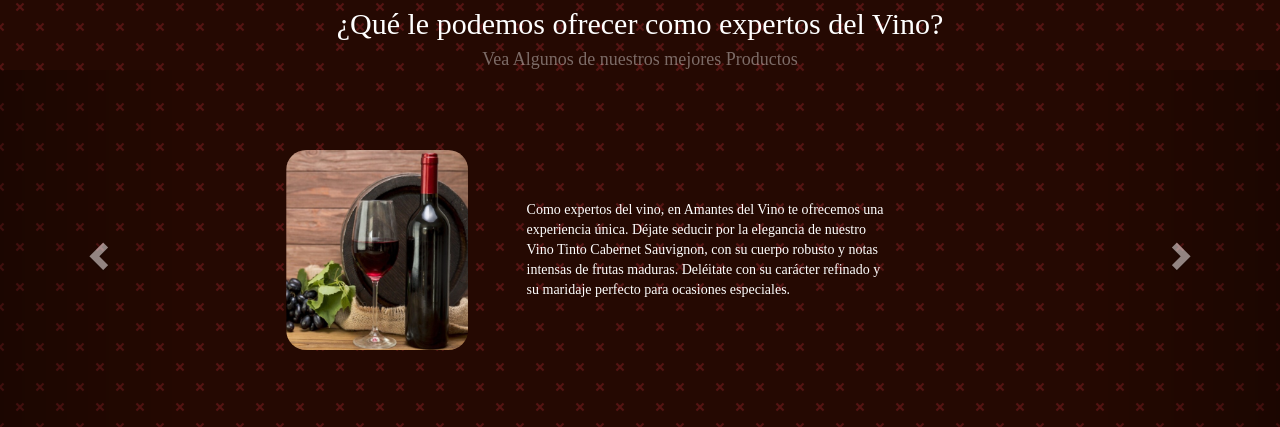
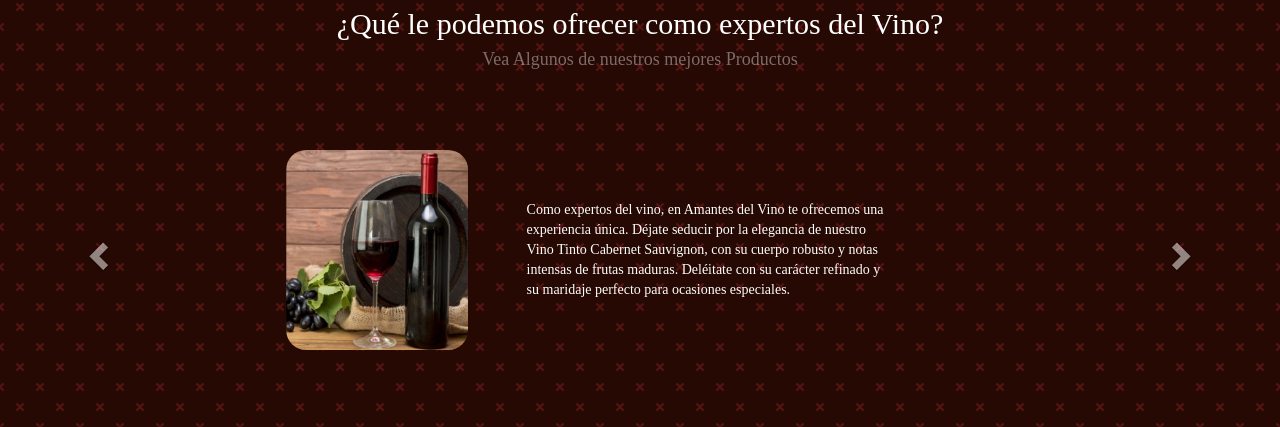
Before and after one commit to MZuran/Amantes-Del-Vino, a website: page index.html in a window 1280 px wide. Shown: the part 649-1076 px from the top of the page. Drawn offline with nearby package versions, Linux system fonts and the light colour scheme; a web font is replaced by a local one.

Commit message:
Quitado degradado de carrusel. Añadido fondo de home

```diff
--- a/index.html
+++ b/index.html
@@ -94,7 +94,7 @@
       </div>
       <!-- End of Collapsible Menu -->
     </header>
-    <main>
+    <main class="wavy-background">
       <section class="customRow main-object-center" id="main-page-section">
         <div class="max-width-three-hundred-pixels">
           <img
--- a/scss/components/carousel.scss
+++ b/scss/components/carousel.scss
@@ -1,3 +1,7 @@
 .minimum-height-carousel {
     min-height: 775px;
 }
+
+.carousel-control {
+    background-image: none !important;
+}
--- a/scss/pages/home.scss
+++ b/scss/pages/home.scss
@@ -10,6 +10,10 @@
 #main-page-section {
   height: auto;
   padding-bottom: 30px;
+}
+
+.wavy-background {
+  @include wavy-pattern($color-2-rgb, '0.05')
 }
 
 .secondary-container {
```
Also changed, not shown: css/app.css, css/components/carousel.css, 2 other files.
